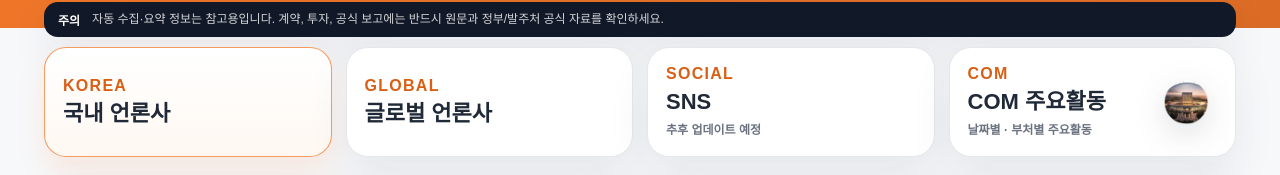
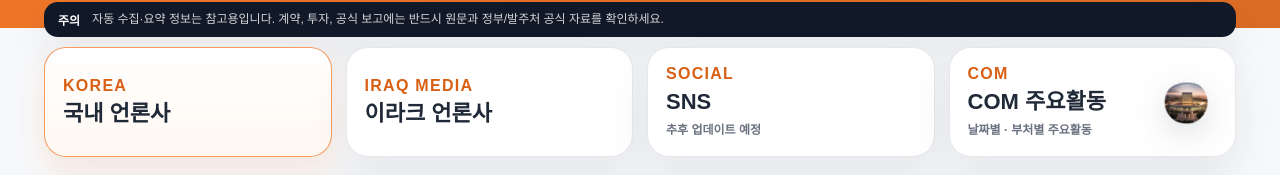
Before and after one commit to sultjung/bismayah2026, a plain HTML site: page index.html in a window 1280 px wide. Shown: the part 308-483 px from the top of the page. Drawn offline with Linux system fonts and the light colour scheme.

Commit message:
Add files via upload

```diff
--- a/index.html
+++ b/index.html
@@ -67,8 +67,8 @@
       </button>
 
       <button class="source-tab" data-section="global" type="button">
-        <span class="source-tab-kicker">GLOBAL</span>
-        <strong>글로벌 언론사</strong>
+        <span class="source-tab-kicker">IRAQ MEDIA</span>
+        <strong>이라크 언론사</strong>
       </button>
 
       <button class="source-tab" data-section="sns" type="button">
```
